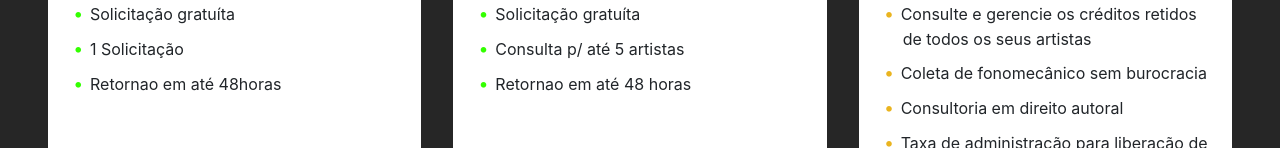
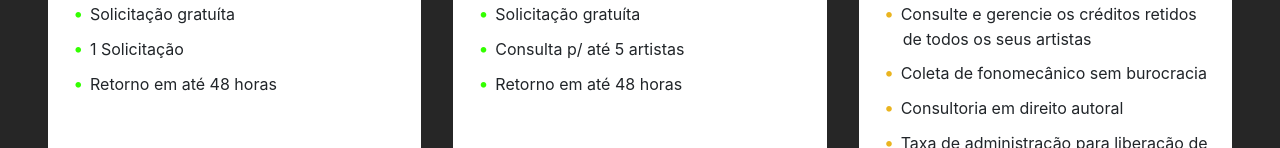
Before and after one commit to LA-Music/frontend-plataforma-consulta, a React (Create React App) app: page / in a window 1280 px wide. Shown: the part 652-800 px from the top of the page. Built offline with nearby package versions, Linux system fonts and the light colour scheme.

Commit message:
ajustes erros portugues

```diff
--- a/src/pages/Who/index.js
+++ b/src/pages/Who/index.js
@@ -35,7 +35,7 @@ function Who(props) {
             <ul className="ul-green" style={{height: '100%', paddingLeft: '1.5rem'}}>
               <li className="my-2">Solicitação gratuíta</li>
               <li className="my-2">1 Solicitação</li>
-              <li className="my-2">Retornao em até 48horas</li>
+              <li className="my-2">Retorno em até 48 horas</li>
             </ul>
           </CardBody>
           <CardFooter style={{height: '80px', backgroundColor: '#fff'}} className="justify-content-center align-items-center d-flex p-0">
@@ -57,7 +57,7 @@ function Who(props) {
             <ul className="ul-green" style={{height: '100%', paddingLeft: '1.5rem'}}>
               <li className="my-2">Solicitação gratuíta</li>
               <li className="my-2">Consulta p/ até 5 artistas</li>
-              <li className="my-2">Retornao em até 48 horas</li>
+              <li className="my-2">Retorno em até 48 horas</li>
             </ul>
           </CardBody>
           <CardFooter style={{height: '80px', backgroundColor: '#fff'}} className="justify-content-center align-items-center d-flex p-0">
```
